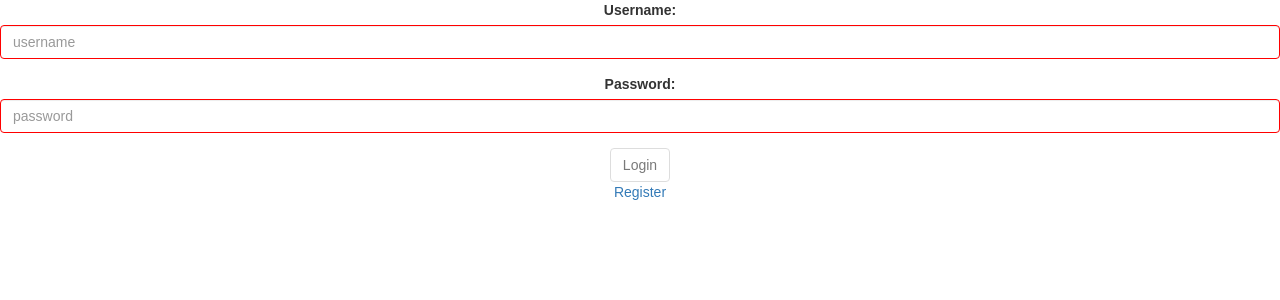
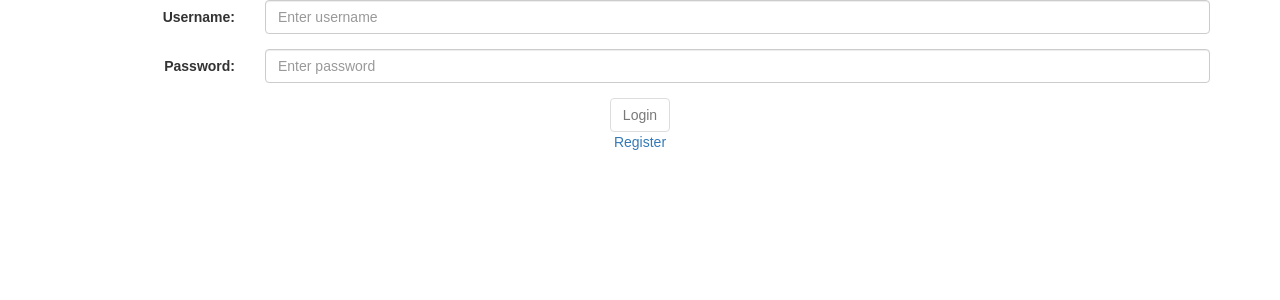
Before and after one commit to gilosmichaelcodev/MERN-Exam, a React (Create React App) app in the folder client/: page /login in a window 1280 px wide. Shown: the top 300 px of the page. Built offline with nearby package versions, Linux system fonts and the light colour scheme.

Commit message:
use horizontal form

```diff
--- a/client/src/Login.js
+++ b/client/src/Login.js
@@ -69,26 +69,30 @@ class Login extends Component {
   render() {
     const isDisabled = this.allFieldsHaveBeenFilled();
     return (
-      <div>
-        <form onSubmit={this.handleSubmit}>
+      <div className="container">
+        <form className="form-horizontal" onSubmit={this.handleSubmit}>
           <div className="form-group">
-          <label htmlFor="username">Username:</label>
+            <label htmlFor="username" className="control-label col-sm-2">Username:</label>
+            <div className="col-sm-10">
               <input type="text"
-                 className={this.setFieldState(this.state.username)}
+                    className="form-control"
                     name="username"
+                    id="username"
                     onChange={this.handleChange}
-                   id="username"
-                   placeholder="username"/>
+                    placeholder="Enter username"/>
+            </div>
           </div>
 
           <div className="form-group">
-          <label htmlFor="password">Password:</label>
+            <label htmlFor="password" className="control-label col-sm-2">Password:</label>
+            <div className="col-sm-10">
               <input type="password"
-                   className={this.setFieldState(this.state.password)}
+                      className="form-control"
                       name="password"
+                      id="password"
                       onChange={this.handleChange}
-                   id="password"
-                   placeholder="password"/>
+                      placeholder="Enter password"/>
+            </div>
           </div>
 
           <input type="submit" value="Login" disabled={isDisabled} className="btn btn-default"/>
```
Lines whose indentation alone changed are shown as unchanged.
